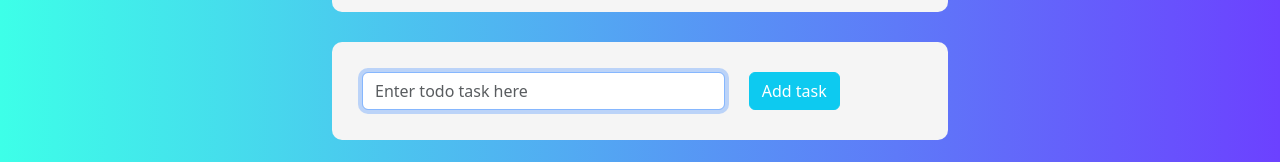
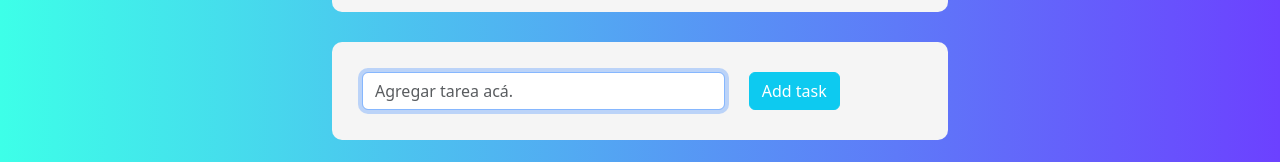
Before and after one commit to FedeHC/Todo-App, a React (Create React App) app: page / in a window 1280 px wide. Shown: the part 128-290 px from the top of the page. Built offline with nearby package versions, Linux system fonts and the light colour scheme.

Commit message:
Cambiando texto del placeholder del input del formulario al español.

```diff
--- a/src/ToDoList.js
+++ b/src/ToDoList.js
@@ -58,7 +58,7 @@ function ToDoList() {
             <Form onSubmit={handleSubmit}>
               <Row>
                 <Col sm={8} md={8} lg={8}>
-                  <Form.Control type="text" placeholder="Enter todo task here"
+                  <Form.Control type="text" placeholder="Agregar tarea acá."
                     onChange={event => setTodoText(event.target.value)}
                     value={todoText} ref={inputElement} />
                 </Col>
```
